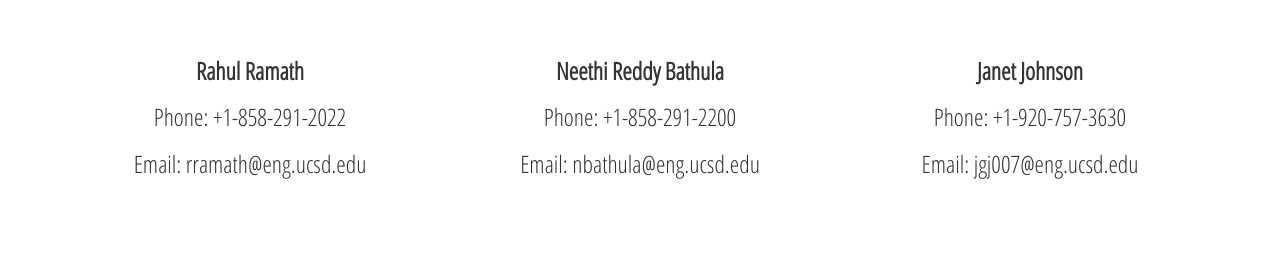
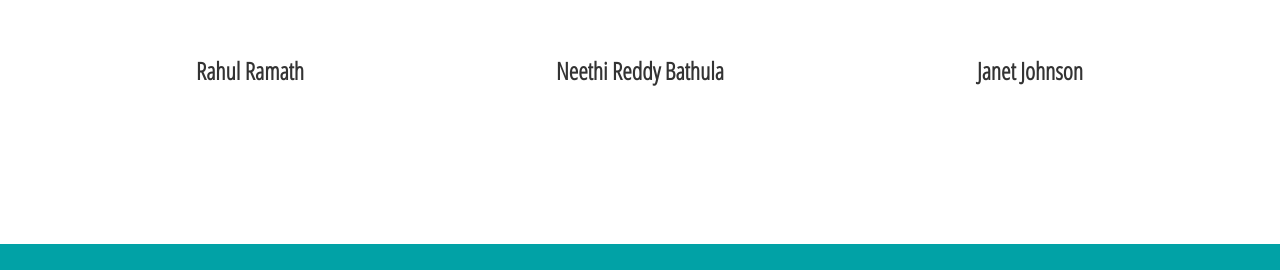
Before and after one commit to jgjo/jgjo.github.io, a plain HTML site: page contact.html in a window 1280 px wide. Shown: the part 530-800 px from the top of the page. Drawn offline with nearby package versions, Linux system fonts and the light colour scheme.

Commit message:
Update contact.html

```diff
--- a/contact.html
+++ b/contact.html
@@ -75,22 +75,16 @@
               <div class="col-lg-4 col-md-4 col-sm-4 col-xs-12">
                 <div class="just-txt-div" style="text-align: center;">
                     <h3><strong>Rahul Ramath</strong></h3>
-                    <h3>Phone: +1-858-291-2022</h3>
-                    <h3>Email: rramath@eng.ucsd.edu</h3>
                   </div>
               </div>
               <div class="col-lg-4 col-md-4 col-sm-4 col-xs-12">
                   <div class="just-txt-div" style="text-align: center;">
                     <h3><strong>Neethi Reddy Bathula</strong></h3>
-                    <h3>Phone: +1-858-291-2200</h3>
-                    <h3>Email: nbathula@eng.ucsd.edu</h3>
                   </div>
               </div>
               <div class="col-lg-4 col-md-4 col-sm-4 col-xs-12">
                   <div class="just-txt-div" style="text-align: center;">
                     <h3><strong>Janet Johnson</strong></h3>
-                    <h3>Phone: +1-920-757-3630</h3>
-                    <h3>Email: jgj007@eng.ucsd.edu</h3>
                   </div>
               </div>
         </div>
```
